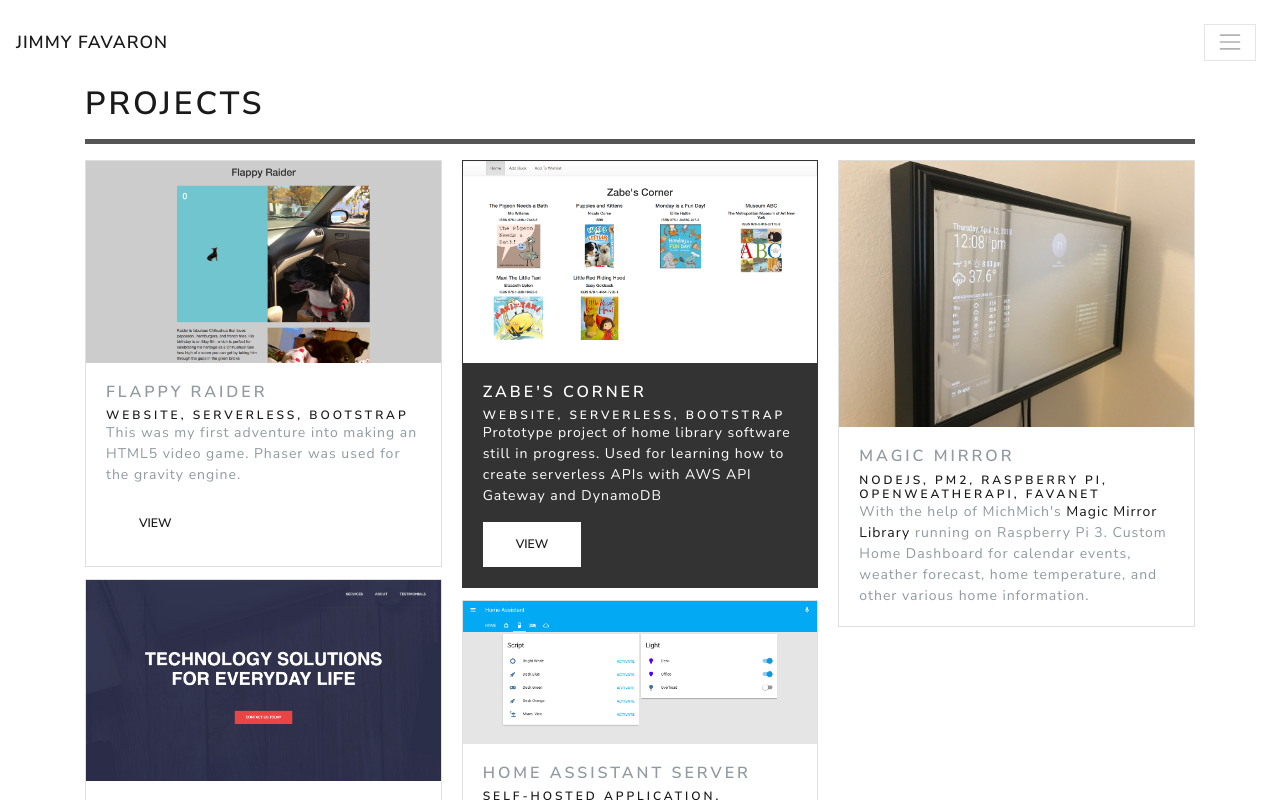
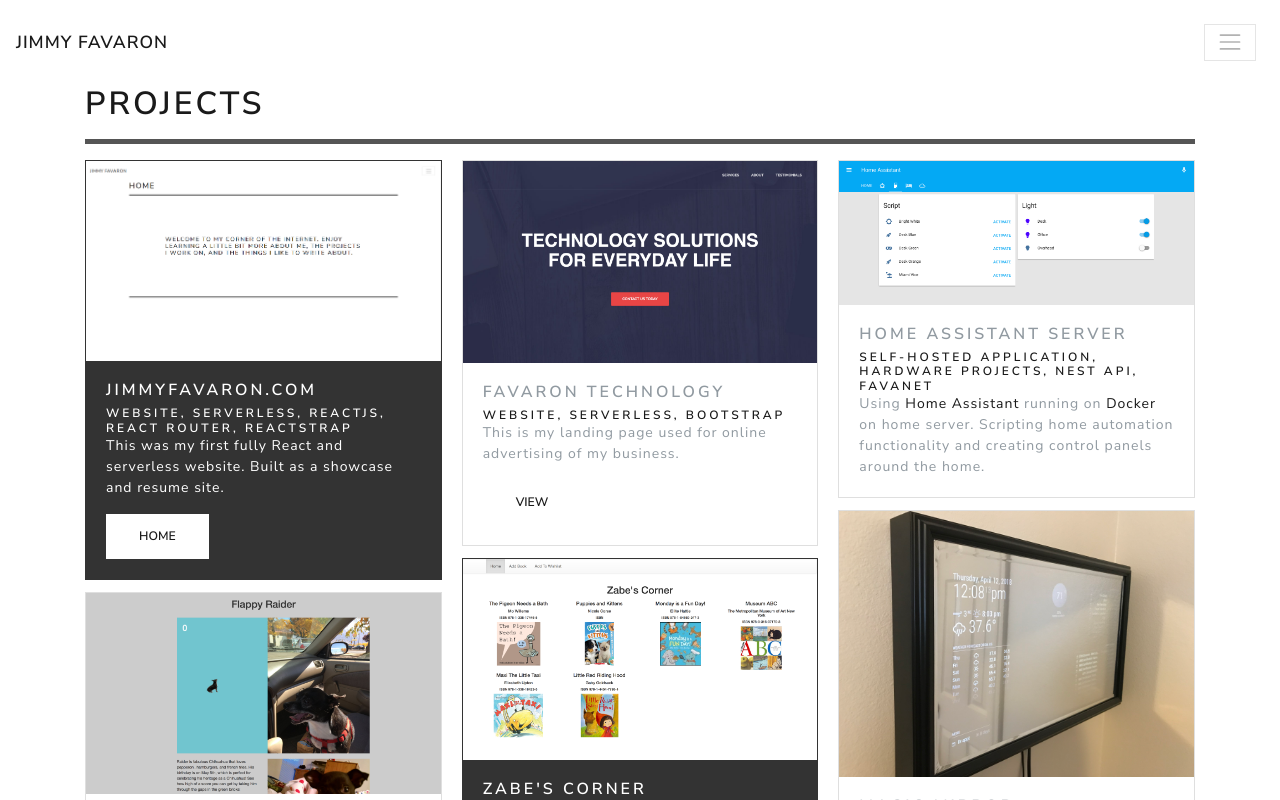
Before and after one commit to favaron-solutions/jimmyfavaron, a React (Create React App) app: page /projects in a window 1280 px wide. Shown: the top 800 px of the page. Built offline with nearby package versions, Linux system fonts and the light colour scheme.

Commit message:
Added project
jimmyfavaron.com

```diff
--- a/src/components/header/Navigation.js
+++ b/src/components/header/Navigation.js
@@ -32,10 +32,10 @@ export default class Navigation extends React.Component {
                 <Link to="/about">About Me</Link>
               </NavItem>
               <NavItem>
-                <Link to="/blog">My Blog</Link>
+                <Link to="/projects">Projects</Link>
               </NavItem>
               <NavItem>
-                <Link to="/projects">Projects</Link>
+                <Link to="/blog">My Blog</Link>
               </NavItem>
               <NavItem>
                 <Link to="/aboutSite">About This Site</Link>
--- a/src/components/projects/ProjectsBody.js
+++ b/src/components/projects/ProjectsBody.js
@@ -8,6 +8,7 @@ import favaronTechnology from "../../assets/favaronTechnology.png";
 import zabesCorner from "../../assets/zabesCorner.png";
 import homeAssistant from "../../assets/homeAssistant.png";
 import magicMirror from "../../assets/magicMirror.jpg";
+import jimmyFavaron from "../../assets/jimmyFavaron.PNG";
 
 export default class ProjectsBody extends React.Component {
   render() {
@@ -16,15 +17,25 @@ export default class ProjectsBody extends React.Component {
         <PageTitle pageTitle={this.props.pageTitle}/>
         <Divider/>
           <CardColumns>
+          <Card inverse style={{ backgroundColor: '#333', borderColor: '#333' }}>
+            <CardImg top width="100%" src={jimmyFavaron} alt="Card image cap" />
+            <CardBody>
+              <CardTitle>jimmyfavaron.com</CardTitle>
+              <CardSubtitle className="inverse-subtitle">Website, Serverless, ReactJs, React Router, Reactstrap</CardSubtitle>
+              <CardText>This was my first fully React and serverless website. Built as a showcase and resume site.</CardText>
+              <a href="http://www.jimmyfavaron.com"><Button> Home </Button></a>
+            </CardBody>
+          </Card>
         <Card>
           <CardImg top width="100%" src={flappyRaider} alt="Card image cap" />
           <CardBody>
             <CardTitle>Flappy Raider</CardTitle>
             <CardSubtitle>Website, Serverless, Bootstrap</CardSubtitle>
-            <CardText>This was my first adventure into making an HTML5 video game. Phaser was used for the gravity engine. </CardText>
+            <CardText>This was my first adventure into making an HTML5 video game. Phaser was used for the gravity engine. (Use spacebar to jump!) </CardText>
             <a href="https://s3.amazonaws.com/aws-website-flappyraider-xn8hn/index.html"><Button> View </Button></a>
           </CardBody>
         </Card>
+
         <Card>
           <CardImg top width="100%" src={favaronTechnology} alt="Card image cap" />
           <CardBody>
--- a/src/index.css
+++ b/src/index.css
@@ -13,7 +13,7 @@ body {
 }
 
 h3 {
-  padding: 200px;
+  padding: 150px;
 }
 
 .inverse-subtitle {
```
Also changed, not shown: src/assets/jimmyFavaron.PNG (added).
